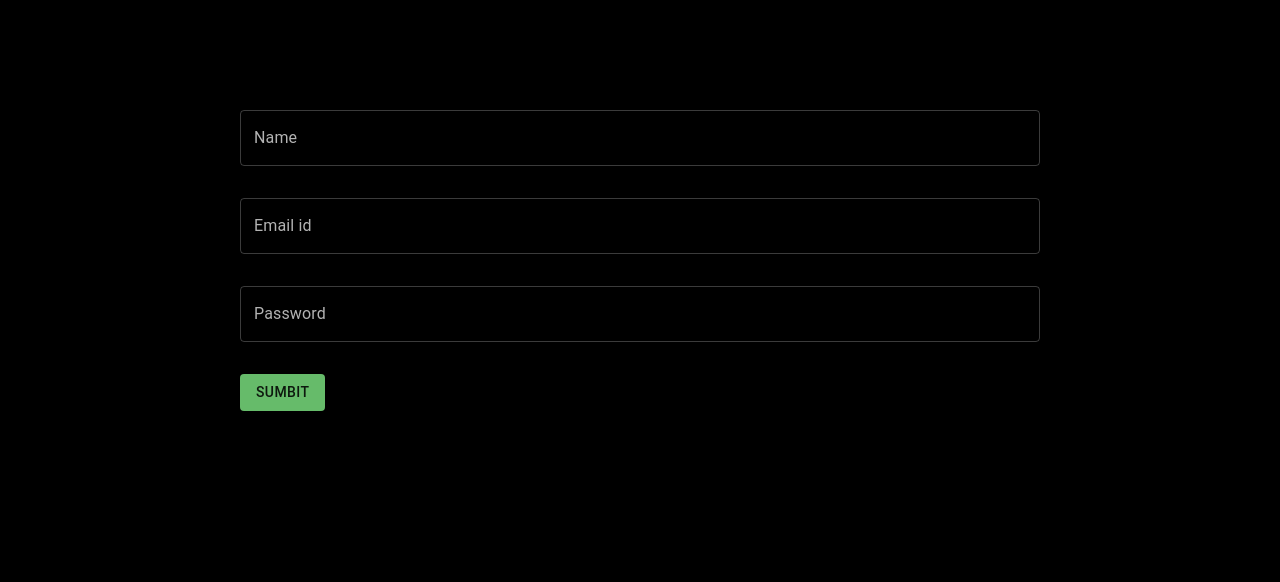
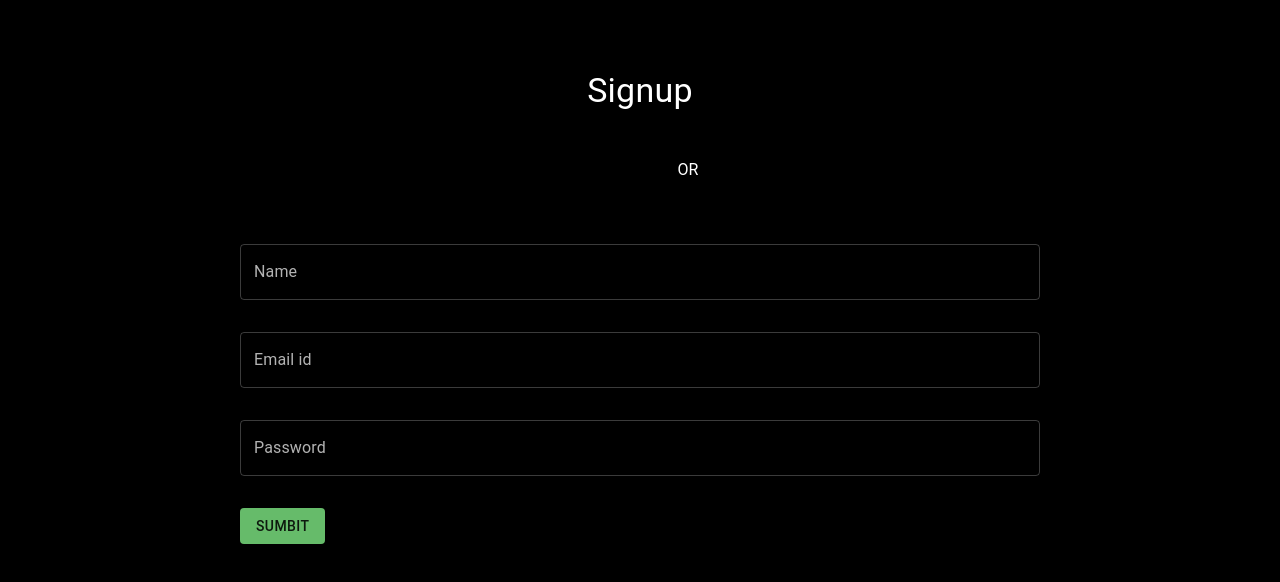
Before and after one commit to Ashutosh137/quotoverse, a Next.js app: page /signup in a window 1280 px wide. Shown: the part 194-776 px from the top of the page. Built offline with nearby package versions, Linux system fonts and the light colour scheme; no server answers.

Commit message:
"Added Google OAuth integration, updated dependencies, and modified login page and store files"

```diff
--- /dev/null
+++ b/app/login/api/google/route.js
@@ -0,0 +1,51 @@
+import Bodyconvert from "@/lib/middleware/Bodyconvert";
+import Connectmongodb from "@/server/mongodb";
+
+const { OAuth2Client } = require("google-auth-library");
+
+const client = new OAuth2Client(process.env.googleclientid);
+// import User from "@/server/user";
+export async function GET(req) {
+  return Response.json({ message: "mot supported" });
+}
+
+export async function POST(req, res) {
+  try {
+    const db = await Connectmongodb();
+    const body = await Bodyconvert(req);
+    const ticket = await client.verifyIdToken({
+      idToken: body.credential.credential,
+      audience: process.env.googleclientid,
+    });
+
+    const payload = ticket.getPayload();
+    const email = payload["email"];
+
+    const Get_userdatacollection = db.collection("UserDataList");
+
+    const Get_userdata = await Get_userdatacollection.findOne({
+      email,
+    });
+    if (!Get_userdata) {
+      const data = await Get_userdatacollection.insertOne({
+        email: email,
+        name: payload["name"],
+        favorite_quotes: [],
+        createdat: new Date(),
+      });
+
+      return Response.json({
+        message: "Signup Sucessfully",
+        data,
+      });
+    }
+
+    return Response.json({
+      message: "Login Sucessfully",
+      data: Get_userdata,
+    });
+  } catch (error) {
+    console.log(error);
+    return Response.json({ error: "Internal server error" });
+  }
+}
--- a/app/login/page.jsx
+++ b/app/login/page.jsx
@@ -8,9 +8,7 @@ export const metadata = {
 
 const Page = async () => {
   return (
-    <Box>
       <LoginComponent />
-    </Box>
   );
 };
 
--- a/components/login.jsx
+++ b/components/login.jsx
@@ -4,9 +4,16 @@ import Box from "@mui/material/Box";
 import TextField from "@mui/material/TextField";
 import { Stack, Typography, Button } from "@mui/material";
 import { useDispatch, useSelector } from "react-redux";
-import { Signin, signup } from "@/lib/store/userreducer";
+import {
+  Signin,
+  signinStart,
+  signinSuccess,
+  signup,
+} from "@/lib/store/userreducer";
 import { useRouter } from "next/navigation";
+import { GoogleLogin } from "@react-oauth/google";
 import FormDialog from "./forgetdialog";
+import toast from "react-hot-toast";
 
 function LoginComponent({ role = "signin" }) {
   const { error, isLoggedIn, isSignup } = useSelector(
@@ -26,6 +33,54 @@ function LoginComponent({ role = "signin" }) {
   const dispatch = useDispatch();
   return (
     <Fragment>
+      <Typography
+        variant="h4"
+        textAlign={"center"}
+        textTransform={"capitalize"}
+        my={4}
+        color="primary"
+      >
+        {role}
+      </Typography>
+      <Stack
+        mx="auto"
+        direction={"row"}
+        justifyContent={"center"}
+        spacing={4}
+        alignItems={"center"}
+      >
+        <Button variant="text" color="primary">
+          <GoogleLogin
+            onSuccess={async (credentialResponse) => {
+              dispatch(signinStart());
+              const data = await fetch(`${window.origin}/login/api/google`, {
+                method: "POST",
+                headers: {
+                  "Content-Type": "application/json",
+                },
+                body: JSON.stringify({
+                  credential: credentialResponse,
+                }),
+              }).then((res) => res.json());
+
+              if (data.message) {
+                toast.success(data.message);
+                dispatch(signinSuccess(data.data));
+                router.push("/");
+              } else {
+                toast.error("Login failed");
+              }
+            }}
+            onError={() => {
+              console.log("Login Failed");
+            }}
+          />
+        </Button>
+        <Typography variant="body1" textAlign={"center"} color="primary">
+          OR
+        </Typography>
+      </Stack>
+
       <Stack
         direction={"column"}
         justifyContent={"center"}
@@ -38,7 +93,7 @@ function LoginComponent({ role = "signin" }) {
           role === "signup" && dispatch(signup(email, pass, name));
         }}
         spacing={4}
-        my={5}
+        my={2}
       >
         <Typography
           variant="body1"
--- a/lib/store/store.js
+++ b/lib/store/store.js
@@ -6,6 +6,7 @@ import { Toaster } from "react-hot-toast";
 import { Container, ThemeProvider, createTheme } from "@mui/material";
 import { useState } from "react";
 import Navbar from "@/components/navbar";
+import { GoogleOAuthProvider } from "@react-oauth/google";
 
 const store = configureStore({
   reducer: {
@@ -54,7 +55,6 @@ const lighttheme = createTheme({
 const UseProvider = ({ children }) => {
   const [theme, settheme] = useState(darktheme);
 
-
   const toggleTheme = () => {
     if (theme.palette.mode === "light") {
       document.body.style.backgroundColor = "black";
@@ -68,6 +68,7 @@ const UseProvider = ({ children }) => {
   };
   return (
     <Provider store={store}>
+      <GoogleOAuthProvider clientId="199395126002-stbm57gj3sl7tqkd4r6k9faiq23h0aau.apps.googleusercontent.com" >
         <ThemeProvider theme={theme}>
           <Container maxWidth="lg">
             <Toaster />
@@ -75,6 +76,7 @@ const UseProvider = ({ children }) => {
             {children}
           </Container>
         </ThemeProvider>
+      </GoogleOAuthProvider>
     </Provider>
   );
 };
--- a/package.json
+++ b/package.json
@@ -13,9 +13,11 @@
     "@emotion/styled": "^11.11.5",
     "@mui/icons-material": "^5.15.14",
     "@mui/material": "^5.15.14",
+    "@react-oauth/google": "^0.12.1",
     "@reduxjs/toolkit": "^2.2.3",
     "bcrypt": "^5.1.1",
     "crypto": "^1.0.1",
+    "google-auth-library": "^9.11.0",
     "lodash": "^4.17.21",
     "mongodb": "^6.5.0",
     "mongoose": "^8.3.0",
```
Also changed, not shown: 1 other file (tests, documents, lock files or other folders). Lines whose indentation alone changed are shown as unchanged.
